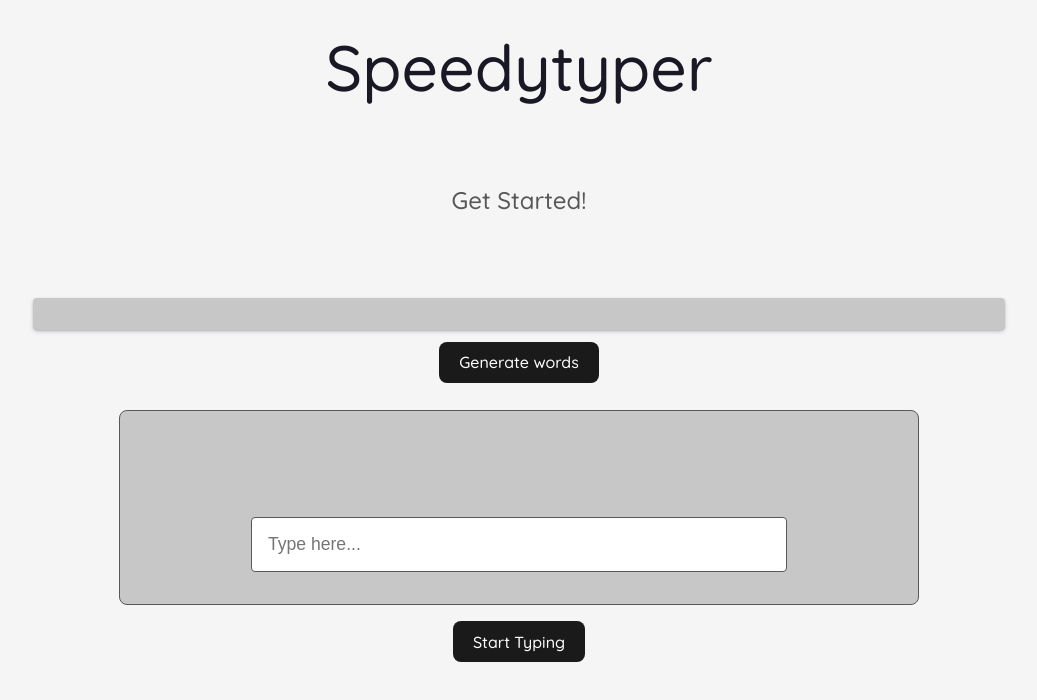
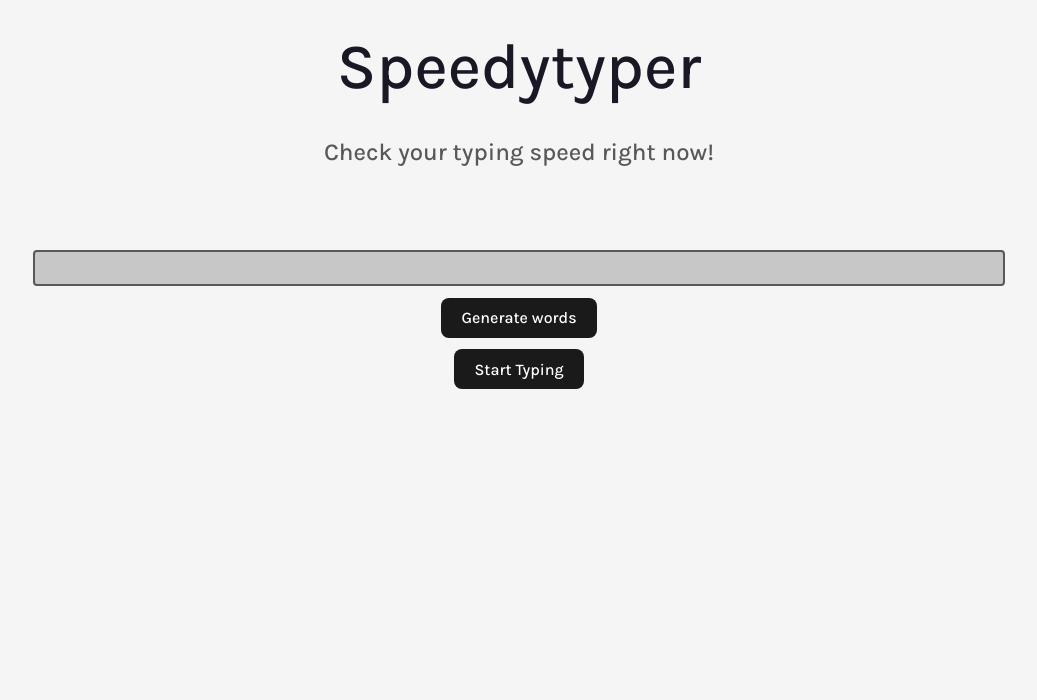
Before and after one commit to AvikNayak22/1MinTest, a React (Vite) app: page / in a window 1280 px wide. Shown: the top 700 px of the page, without its empty margins (121-1158 px from the left). Built offline with nearby package versions, Linux system fonts and the light colour scheme.

Commit message:
conditional rendering added

```diff
--- a/index.html
+++ b/index.html
@@ -4,7 +4,7 @@
     <meta charset="UTF-8" />
     <link rel="icon" type="image/svg+xml" href="/vite.svg" />
     <meta name="viewport" content="width=device-width, initial-scale=1.0" />
-    <title>SpeedyTyper</title>
+    <title>Speedytyper</title>
   </head>
   <body>
     <div id="root"></div>
--- a/src/components/formInput/FormInput.jsx
+++ b/src/components/formInput/FormInput.jsx
@@ -1,18 +1,12 @@
 import { useState } from "react";
 import styles from "./FormInput.module.css";
 
-const FormInput = () => {
-  const [text, setText] = useState("");
-  const [input, setInput] = useState("");
-
+const FormInput = ({ text, input, setInput, textImported }) => {
   return (
-    <div>
+    <div className={!textImported ? "hidden" : ""}>
       <div className={styles.container}>
         <div className={styles.textDisplay}>
-          <h3>
-            {/* some text */}
-            {input}
-          </h3>
+          <h3>{text}</h3>
         </div>
         <div className={styles.formField}>
           <form>
--- a/src/components/formInput/FormInput.module.css
+++ b/src/components/formInput/FormInput.module.css
@@ -28,7 +28,7 @@
 .formField input {
   padding: 1rem;
   width: 70%;
-  background-color: white;
+  background-color: var(--color-bg);
   border: 1px solid var(--color-primary);
   border-radius: 0.25rem;
   font-size: 1.1rem;
--- /dev/null
+++ b/src/components/results/Results.jsx
@@ -0,0 +1,12 @@
+import React from "react";
+
+const Results = ({ text, input }) => {
+  return (
+    <div>
+      <h1>Results:</h1>
+      <h2>{input}</h2>
+    </div>
+  );
+};
+
+export default Results;
--- a/src/components/textGenerator/TextGenerator.jsx
+++ b/src/components/textGenerator/TextGenerator.jsx
@@ -4,7 +4,7 @@ import axios from "axios";
 
 const EndpointAPI = "https://api.quotable.io/random";
 
-const TextGenerator = () => {
+const TextGenerator = ({ getParagraph, textImported, setTextImported }) => {
   const [displayText, setDisplayText] = useState("");
 
   const getText = async () => {
@@ -16,17 +16,25 @@ const TextGenerator = () => {
       paragraph = paragraph + " " + new_paragraph;
       setDisplayText(paragraph);
     }
+
+    return paragraph;
+  };
+
+  const sendDataUp = async () => {
+    const value = await getText();
+    getParagraph(value);
+    setTextImported(true);
   };
 
   return (
-    <div>
+    <div className={textImported ? "hidden" : ""}>
       <div>
         <article>
           <p>{displayText}</p>
         </article>
       </div>
 
-      <button onClick={getText} className={styles.btn}>
+      <button onClick={sendDataUp} className={styles.btn}>
         Generate words
       </button>
     </div>
--- a/src/components/textGenerator/TextGenerator.module.css
+++ b/src/components/textGenerator/TextGenerator.module.css
@@ -5,10 +5,8 @@
 article {
   margin: 2rem auto 0;
   background-color: var(--color-bg-variant);
-  border-color: 2px solid var(--color-primary);
+  border: 2px solid var(--color-primary);
   border-radius: 0.25rem;
-  box-shadow: rgba(50, 50, 93, 0.25) 0px 2px 5px -1px,
-    rgba(0, 0, 0, 0.3) 0px 1px 3px -1px;
   padding: 1rem;
   max-width: 80%;
 }
@@ -16,8 +14,7 @@ article {
 article p {
   color: black;
   text-align: left;
-  font-size: 1.3rem;
-  font-weight: 500;
+  font-size: 1.1rem;
 }
 
 .btn {
--- a/src/index.css
+++ b/src/index.css
@@ -1,4 +1,4 @@
-@import url(https://fonts.googleapis.com/css?family=Quicksand:300,regular,500,600,700);
+@import url(https://fonts.googleapis.com/css?family=Karla:300,regular,500,600,700);
 * {
   margin: 0;
   padding: 0;
@@ -10,7 +10,7 @@
 }
 
 :root {
-  font-family: "Quicksand", Helvetica, Arial, sans-serif;
+  font-family: "Karla", Helvetica, Arial, sans-serif;
   line-height: 1.5;
   font-weight: 400;
 
@@ -123,11 +123,12 @@ button:focus-visible {
 
 .app-title {
   font-size: 4rem;
+  word-break: break-word;
   color: var(--color-title);
 }
 
 .welcome-title {
-  margin-top: 5rem;
+  margin-top: 2rem;
   margin-bottom: 5rem;
 }
 
--- a/src/pages/HomePage.jsx
+++ b/src/pages/HomePage.jsx
@@ -1,19 +1,38 @@
+import { useState } from "react";
 import TextGenerator from "../components/textGenerator/TextGenerator";
 import FormInput from "../components/formInput/FormInput";
+import Results from "../components/results/Results";
 
 const HomePage = () => {
+  const [text, setText] = useState("");
+  const [input, setInput] = useState("");
+  const [textImported, setTextImported] = useState(false);
+
+  const getParagraph = (paragraph) => {
+    setText(paragraph);
+  };
+
   return (
     <div>
       <h1 className="app-title">Speedytyper</h1>
+
       <div className="welcome-title">
-        <h2>Get Started!</h2>
+        <h2>Check your typing speed right now!</h2>
       </div>
+      <TextGenerator
+        getParagraph={getParagraph}
+        textImported={textImported}
+        setTextImported={setTextImported}
+      />
 
-      {/* Text Generator */}
-      <TextGenerator />
+      <FormInput
+        text={text}
+        input={input}
+        setInput={setInput}
+        textImported={textImported}
+      />
 
-      {/* form input */}
-      <FormInput />
+      {/* <Results text={text} input={input} /> */}
 
       <div>
         <button>Start Typing</button>
```
Also changed, not shown: src/components/results/Results.module.css (added).
